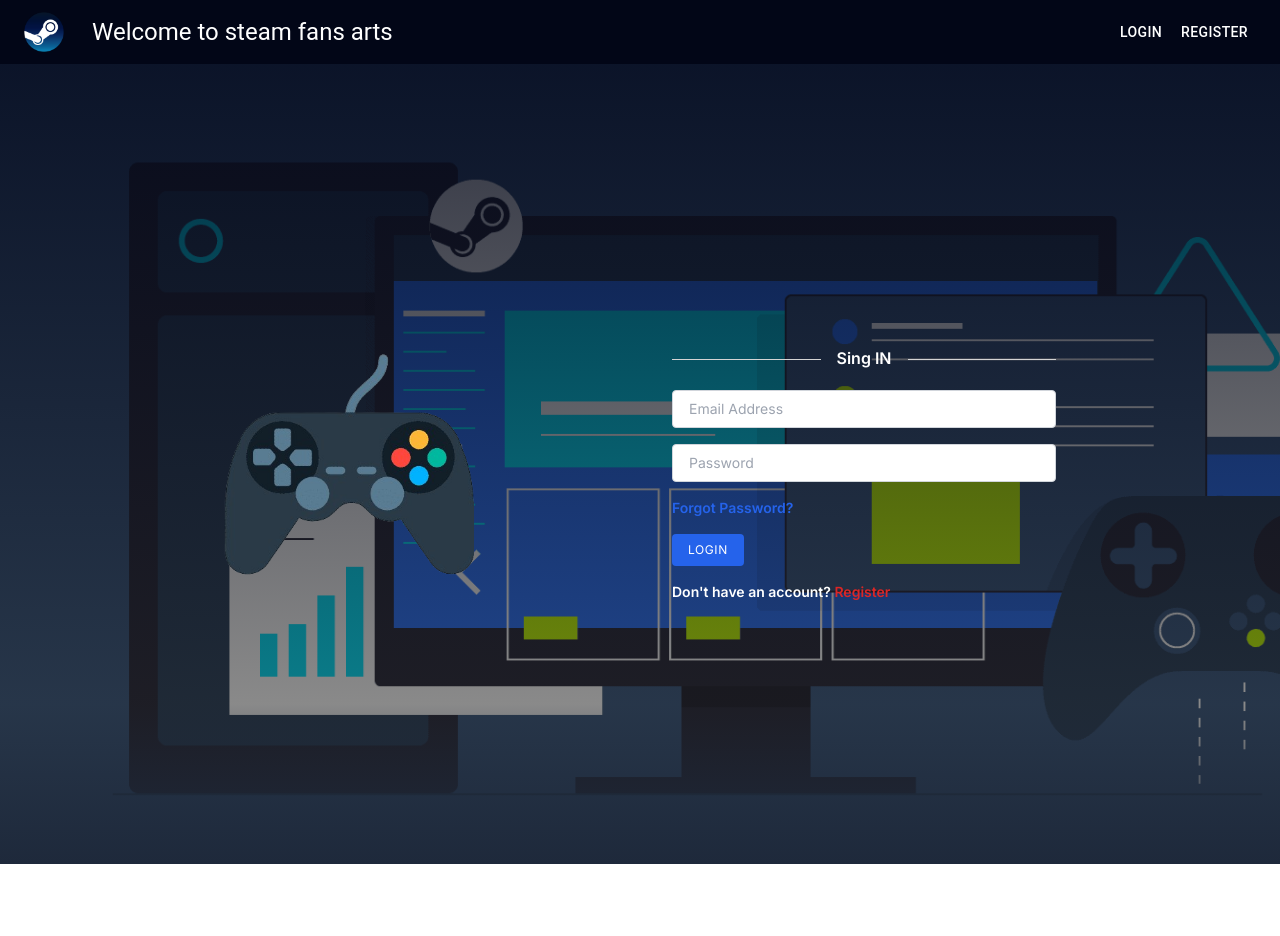
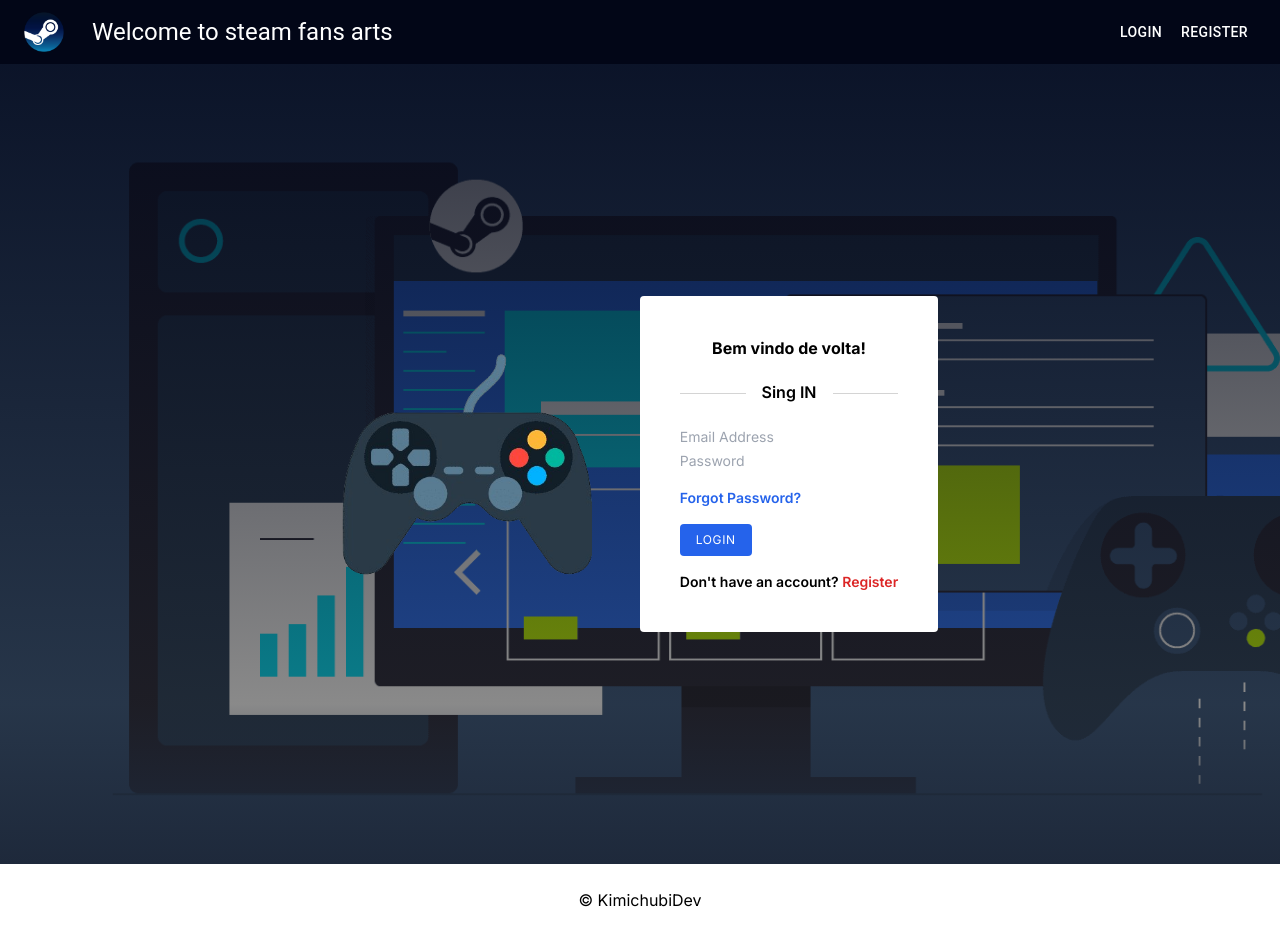
Before and after one commit to Kimichubi/SteamFans, a Next.js app: page /login in a window 1280 px wide. Before the commit the page ends 864 px from the top, so only its background shows below. Built offline with nearby package versions, Linux system fonts and the light colour scheme; no server answers.

Commit message:
Login page finished!

```diff
--- a/app/components/homeNoAuth/footer/index.tsx
+++ b/app/components/homeNoAuth/footer/index.tsx
@@ -4,8 +4,8 @@
 export default function FooterNoAuth() {
   return (
     <>
-      <footer className="flex w-full flex-row flex-wrap items-center justify-center gap-y-6 gap-x-12 border-blue-gray-50 py-6 text-center md:justify-between">
-        <Typography className="font-normal  text-gray-200">
+      <footer className="flex w-full flex-row flex-wrap items-center justify-center  py-6 text-center ">
+        <Typography className="font-normal text-black">
           &copy; KimichubiDev
         </Typography>
       </footer>
--- a/app/components/login/form/index.tsx
+++ b/app/components/login/form/index.tsx
@@ -1,9 +1,11 @@
 import route from "@/app/api/route";
-import { Alert } from "@material-tailwind/react";
+import { Alert, Input, Typography } from "@material-tailwind/react";
+import { TextField } from "@mui/material";
 import Image from "next/image";
 import Link from "next/link";
 import { useRouter } from "next/navigation";
 import React, { useEffect, useState } from "react";
+import "./styles.css";
 
 export default function LoginForm() {
   const router = useRouter();
@@ -39,9 +41,9 @@
 
   return (
     <>
-      <section className="h-screen flex flex-col md:flex-row justify-center space-y-10 md:space-y-0 md:space-x-16 items-center my-2 mx-5 md:mx-0 md:my-0">
+      <section className="h-screen flex  justify-center items-center gap-12 w-auto containerGrid">
         {" "}
-        <div className="md:w-1/3 max-w-sm">
+        <div className="w-auto h-auto flex">
           <Image
             src="/loginPage/steamLoginPage.png"
             alt="Sample image"
@@ -49,10 +51,11 @@
             height={250}
           />
         </div>
-        <div className="md:w-1/3 max-w-sm">
+        <div className="flex flex-col w-auto h-auto bg-white rounded justify-center items-center p-10 ">
+          <Typography className="font-bold">Bem vindo de volta!</Typography>
           <form onSubmit={handleSubmit}>
             <div className="my-5 flex items-center before:mt-0.5 before:flex-1 before:border-t before:border-neutral-300 after:mt-0.5 after:flex-1 after:border-t after:border-neutral-300">
-              <p className="mx-4 mb-0 text-center font-semibold text-white">
+              <p className="mx-4 mb-0 text-center font-semibold text-black">
                 Sing IN
               </p>
             </div>
@@ -67,19 +70,24 @@
                 false
               )}
             </div>
-            <input
-              className="text-sm w-full px-4 py-2 border border-solid border-gray-300 rounded"
-              type="text"
+            <Input
+              type="email"
               placeholder="Email Address"
               value={email}
               onChange={(e) => setEmail(e.target.value)}
+              size="lg"
+              className=" !border-t-blue-gray-200 focus:!border-t-gray-900"
             />
-            <input
-              className="text-sm w-full px-4 py-2 border border-solid border-gray-300 rounded mt-4"
+            <Input
+              size="lg"
               type="password"
               placeholder="Password"
               value={password}
               onChange={(e) => setPassword(e.target.value)}
+              className=" !border-t-blue-gray-200 focus:!border-t-gray-900"
+              labelProps={{
+                className: "before:content-none after:content-none",
+              }}
             />
             <div className="mt-4 flex justify-between font-semibold text-sm">
               <Link
@@ -97,7 +105,7 @@
                 Login
               </button>
             </div>
-            <div className="mt-4 font-semibold text-sm text-white text-center md:text-left">
+            <div className="mt-4 font-semibold text-sm text-black text-center md:text-left">
               Don't have an account?{" "}
               <Link
                 className="text-red-600 hover:underline hover:underline-offset-4"
--- /dev/null
+++ b/app/components/login/form/styles.css
@@ -0,0 +1,5 @@
+@media (max-width: 375px) {
+  .containerGrid {
+    flex-direction: column;
+  }
+}
--- a/app/components/login/index.tsx
+++ b/app/components/login/index.tsx
@@ -1,13 +1,12 @@
 import { Container } from "@mui/material";
 import LoginForm from "./form";
 import "./styles.css";
-
-
+import FooterNoAuth from "../homeNoAuth/footer";
 
 export default function LoginPage() {
   return (
     <>
-      <Container className="min-w-full h-sreen containerImg">
+      <Container className="min-w-full h-screen containerImg">
         <LoginForm />
       </Container>
     </>
--- a/app/login/page.tsx
+++ b/app/login/page.tsx
@@ -1,4 +1,5 @@
 "use client";
+import FooterNoAuth from "../components/homeNoAuth/footer";
 import HeaderNoAuth from "../components/homeNoAuth/header";
 import LoginPage from "../components/login";
 
@@ -7,6 +8,7 @@
     <>
       <HeaderNoAuth></HeaderNoAuth>
       <LoginPage />
+      <FooterNoAuth />
     </>
   );
 }
```
